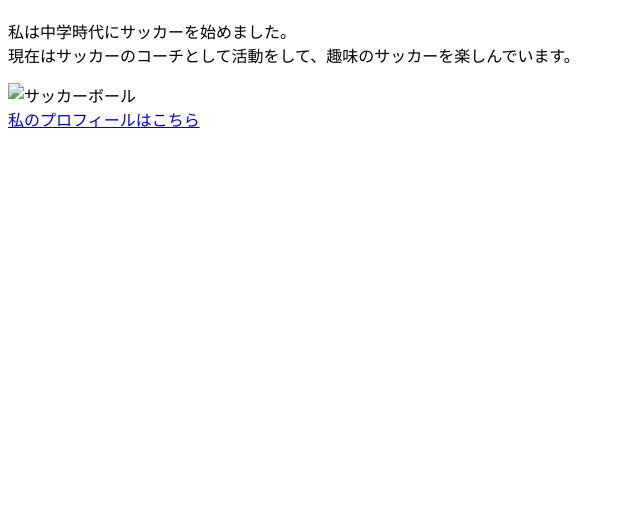
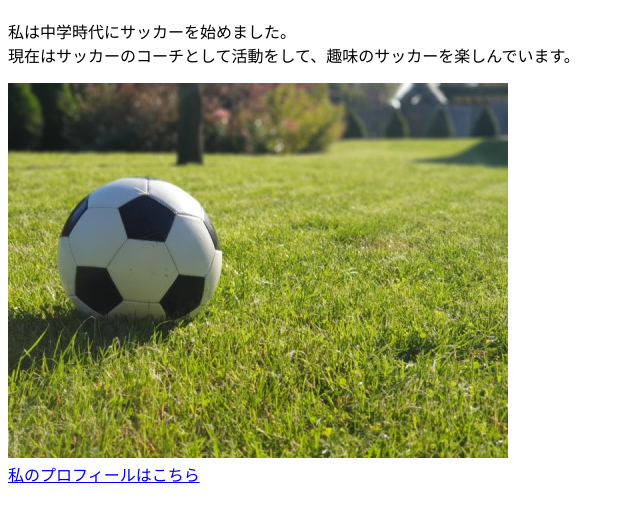
Before and after one commit to karin1216/html-css-basic-kada, a plain HTML site: page kadai_005/html/kadai_005.html in a window 1280 px wide. Shown: the part 70-592 px from the top of the page, without its empty margins (0-640 px from the left). Drawn offline with Linux system fonts and the light colour scheme; the site is published under a folder, as on GitHub Pages, so addresses that start at the root find nothing.

Commit message:
Add files via upload

```diff
--- a/kadai_005/html/kadai_005.html
+++ b/kadai_005/html/kadai_005.html
@@ -10,7 +10,7 @@
   <p>私は中学時代にサッカーを始めました。<br>
     現在はサッカーのコーチとして活動をして、趣味のサッカーを楽しんでいます。
   </p>
- <img src="/images/sample.jpg" alt="サッカーボール"><br>
+ <img src="../images/sample.jpg" alt="サッカーボール"><br>
   <a href="https://x.com/samuraijuku">私のプロフィールはこちら</a>
 </body>
 </html>
```
